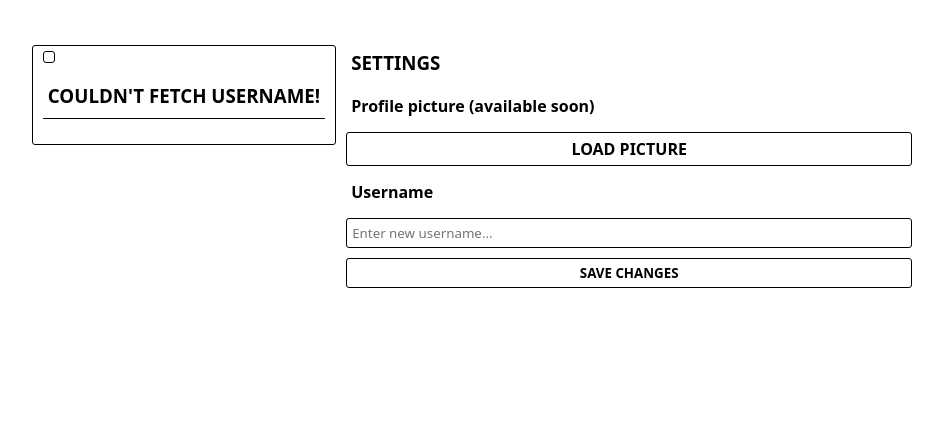
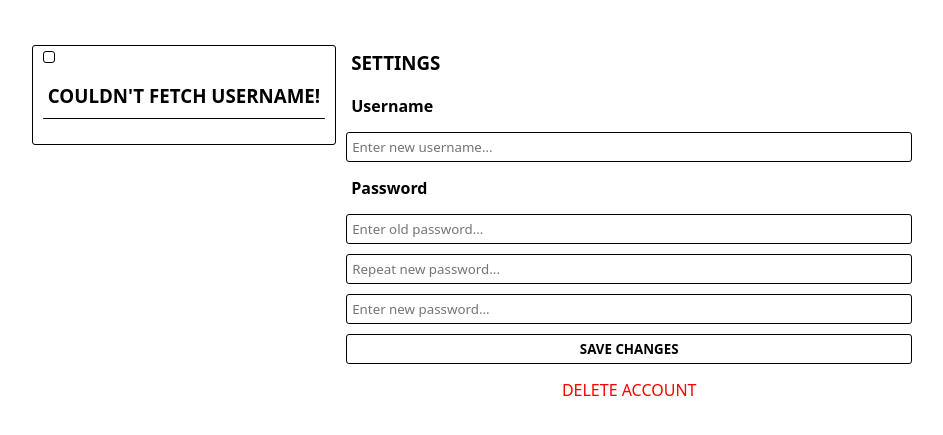
Before and after one commit to youngling-coder/BlogApp, a Flask app: template templates/settings.html in a window 1280 px wide. Shown: the top 435 px of the page, without its empty margins (168-1111 px from the left). Run offline with Flask 3, Linux system fonts and the light colour scheme; the template is opened without the code that fills it: values that come from a table or form of the project are taken from there, others are empty; some libraries are stand-ins or nearby versions.

Commit message:
Added comment. Added some new settings.

```diff
--- a/db.py
+++ b/db.py
@@ -120,7 +120,6 @@
 
             self.cursor.execute(request, (username, limit))
             res = self.cursor.fetchall()
-            #res = self._result_to_dict(result=res)
 
             return res
         except Exception as e:
--- a/forms.py
+++ b/forms.py
@@ -40,8 +40,12 @@
 
 
 class UpdateProfileForm(Form):
-    file_input = FileField(label="Upload pic", render_kw={"id": "profile_picture_uploader"},validators=[
-        FileAllowed(['image/*'])
-    ])
+    # file_input = FileField(label="Upload pic", render_kw={"id": "profile_picture_uploader"},validators=[
+    #     FileAllowed(['image/*'])
+    # ])
 
     new_username = StringField(validators=[validators.Length(max=32)], render_kw={"placeholder": "Enter new username..."})
+
+    old_password = PasswordField(validators=[validators.Length(max=64)], render_kw={"placeholder": "Enter old password..."})
+    new_password = PasswordField(validators=[validators.Length(max=64)], render_kw={"placeholder": "Enter new password..."})
+    rnew_password = PasswordField(validators=[validators.Length(max=64)], render_kw={"placeholder": "Repeat new password..."})
--- a/main.py
+++ b/main.py
@@ -5,8 +5,6 @@
 from werkzeug.security import generate_password_hash, check_password_hash
 from validators import *
 from flask_login import LoginManager, login_user, login_required, logout_user, current_user
-import psycopg2
-import os
 import uuid
 
 
@@ -35,77 +33,104 @@
 
 @app.before_request
 def create_db():
+    # Create database object before request
     global database
     database = db.BlogApp_DB()
 
 @login_manager.user_loader
 def load_user(uid):
+    # Login user with userID
     return UserLogin().from_db(user_id=uid, db=database)
 
 @app.route('/unlike/<redirect_username>/<int:postid>')
 @login_required
 def unlike(redirect_username, postid: int):
+    # Remove like from post with a specific id
     database.delete_like(username=current_user.get_username(), postid=postid)
 
+    # Redirect to the last visited page
     return redirect(url_for("feed", username=redirect_username))
 
 @app.route('/like/<redirect_username>/<int:postid>')
 @login_required
 def like(redirect_username, postid: int):
+    # Add like to the post with a specific id
     database.add_like(username=current_user.get_username(), postid=postid)
 
+    # Redirect to the last visited page
     return redirect(url_for("feed", username=redirect_username))
 
 @app.route("/feed/<username>", methods=["GET", "POST"])
 @login_required
 def feed(username):
+    # Create instances of the search user form and create post form
     search_user_form = SearchUserForm(request.form)
     create_post_form = CreatePostForm(request.form)
 
+    # Get the profile picture source for the user
     profile_picture_src = current_user.get_profile_picture_src()
 
-    visited_page_username = username
+    # Check if there's any data sent by POST method
+    if request.method == "POST":
 
-    if request.method == "POST":
+        # Check if create post form was submitted
         if "create_post_submit" in request.form.keys():
+
+            # Set up post content
             title = create_post_form.title.data
             content = create_post_form.content.data
 
+            # Check post for validity errors (all fields are filled etc.)
             post_validation_error = check_post_validity(title=title, content=content)
 
+            # Show flash notification if there's any errors
             if post_validation_error:
                 flash(post_validation_error, category="error")
             else:
+
+                # If there's no errors creating user post and adding it to database
                 database.create_post(creator=current_user.get_username(),
                                      title=title,
                                      content=content
                                      )
-                username = current_user.get_username()
 
+                # Clear create post form fields
                 create_post_form.content.data = ""
                 create_post_form.title.data = ""
         elif "search_user_submit" in request.form.keys():
+
+            # If user sends a username to search other user page
+            # Check if entered username valid
             username_validation_error = check_username_validity(username=search_user_form.username.data)
+
+            # Show error flash notification if there're any errors
             if username_validation_error:
                 flash(username_validation_error, category="error")
             else:
+
+                # If no errors found receiving user from database
                 user_exists = database.get_user(username=search_user_form.username.data)
-                print(user_exists)
+
+                # If user with searching username doesn't exists notifying user about it
                 if not user_exists:
                     flash("User does not exists!", category="error")
                 else:
+                    # If searching user exists redirecting to searching user feed
                     return redirect(url_for("feed", username=search_user_form.username.data))
 
+    # Get posts of needed user
     posts = database.get_user_posts(username=username)
-    user_likes_tuples = database.get_user_likes(username=current_user.get_username())
-    user_likes = [like[0] for like in user_likes_tuples]
 
+    # Obtain likes that user made
+    user_likes = database.get_user_likes(username=current_user.get_username())
+    user_likes = [like[0] for like in user_likes]
+
+    # Render user's feed
     return render_template(template_name_or_list="feed.html",
                            search_user_form=search_user_form,
                            create_post_form=create_post_form,
                            username=username,
                            profile_picture_src=profile_picture_src,
-                           visited_page_username=visited_page_username,
                            menu_items=menu_items,
                            user_likes=user_likes,
                            posts=posts,
@@ -116,68 +141,109 @@
 @app.route("/logout")
 @login_required
 def logout():
+    # Logout user
     logout_user()
+
+    # Redirect to home page
     return redirect(url_for("index"))
-
-
-def get_profile_picture_src(username):
-    return "." + url_for("static", filename=f"profile_img/{username}.png")
 
 
 @app.route("/settings", methods=["GET", "POST"])
 @login_required
 def settings():
+
+    # Create update form instance
     profile_update = UpdateProfileForm(request.form)
-    profile_picture_src = current_user.get_profile_picture_src()
 
+    # Check if there's any data sent by POST method
     if request.method == "POST":
 
+        # Set up new username
         username = profile_update.new_username.data
-        username_valid_error = check_username_validity(username=username)
-        username_exists_error = database.get_user(username=username)
+
+        # Check if user want to check username
         if username:
+
+            # Catch validity errors
+            username_valid_error = check_username_validity(username=username)
+
+            # Check if there's user with new username
+            username_exists_error = database.get_user(username=username)
+
+
             if not username_valid_error:
                 if not username_exists_error:
+
+                    # If there're no errors, update username and logging user out to update UserLogin instance
                     database.update_username(userid=int(current_user.get_id()),
                                              new_username=username)
                     flash("Success. Log in to apply changes!", category="success")
                     logout()
+
+                    # Reditect to the home page
                     return redirect(url_for("index"))
                 else:
+
+                    # Notifying user about Username Exists error
                     flash("Username already exists!", category="error")
             else:
+
+                # Notifying user about Username Validity error
                 flash(username_valid_error, category="error")
 
 
     return render_template("settings.html",
                            menu_items=menu_items,
-                           profile_picture_src=profile_picture_src,
+                           profile_picture_src=current_user.get_profile_picture_src(),
                            update_form=profile_update,
                            username=current_user.get_username()
                            )
 
 @app.route("/signup", methods=["GET", "POST"])
 def signup():
+
+    # Create Signup form instance
     form = SignupForm(request.form)
+
+    # Check if there's any data sent by POST method
     if request.method == "POST":
+
+        # Check signup data for validity errors
         validity_errors = (check_password_validity(psw=form.password.data), check_username_validity(username=form.username.data))
         validity_errors = tuple(filter(lambda x: x, validity_errors))
+
+        # Check if passwords are same
         passwords_are_same = form.password.data == form.rpassword.data
         if not validity_errors:
             if passwords_are_same:
+
+                # If passwords are same and there's no validity errors
+                # Obtain password hash
                 pwd_hash = generate_password_hash(password=form.password.data)
 
+                # Set default picture path
                 profile_picture_src = url_for("static", filename=f"profile_img/default.png")
-                error = database.add_user(form.username.data, pwd_hash, profile_picture_src=profile_picture_src)
 
-                if error:
-                    flash(error, category="error")
+                # Try to add a new user, and save any error message
+                user_exists_error = database.add_user(form.username.data, pwd_hash, profile_picture_src=profile_picture_src)
+
+                if user_exists_error:
+
+                    # Notify user if username is already taken
+                    flash(user_exists_error, category="error")
                 else:
+
+                    # Notify about successfull signup
                     flash("Signed up successfully!", category="success")
+
+                    # Redirect to the home page
                     return redirect(url_for("index"))
             else:
+                # Notify user that passwords doesn't match
                 flash("Passwords doesn't match!", category="error")
         else:
+
+            # Notify user about validity errors
             for error in validity_errors:
                 if error:
                     flash(error, category="error")
@@ -186,27 +252,46 @@
 
 @app.errorhandler(404)
 def error_404(error):
+
+    # Render page doesn't exist page
     return render_template("404.html", title="Not Found")
 
 @app.route("/index", methods=["GET", "POST"])
 @app.route("/", methods=["GET", "POST"])
 def index():
 
+    # Reditect user to feed if already logged in
     if current_user.is_authenticated:
         return redirect(url_for("feed", username=current_user.get_username()))
+
+    # Create Login form instance
     form = LoginForm(request.form)
 
+    # Check if there's any data sent by POST method
     if request.method == "POST":
+
+        # Check if there's any user with entered username
         user = database.get_user(form.username.data)
+
         if user:
+
+            # If user exists set user as a first match from the request result
             user = user[0]
+
             if check_password_hash(user["password"], form.password.data):
+
+                # If passwords match log user in and redirect to the feed
                 user_login = UserLogin().login(user=user)
                 login_user(user=user_login)
                 return redirect(url_for("feed", username=current_user.get_username()))
+            else:
 
-            flash("Double check your password!", category="error")
+                # Notify user about wrong password
+                flash("Double check your password!", category="error")
+
         else:
+
+            # Notify user to check username twice
             flash("No user with such username", category="error")
 
     return render_template("index.html", title="Log In", form=form)
--- a/templates/settings.html
+++ b/templates/settings.html
@@ -24,14 +24,27 @@
                 {% for cat, msg in get_flashed_messages(True) %}
                     <p class=" flash {{ cat }}">{{ msg }}</p>
                 {% endfor %}
-                <h4>Profile picture (available soon)</h4>
+
                 {{ update_form.csrf_token }}
+
+                <!-- Not available yet -->
+                <!-- <h4>Profile picture (available soon)</h4>
                 {{ update_form.file_input }}
-                <label class="image-input" for="profile_picture_uploader">Load picture</label>
+                <label class="image-input" for="profile_picture_uploader">Load picture</label> -->
 
                 <h4>Username</h4>
                 {{ update_form.new_username}}
+
+                <h4>Password</h4>
+                {{ update_form.old_password }}
+                {{ update_form.rnew_password }}
+                {{ update_form.new_password }}
+
                 <button>Save changes</button>
+
+                <a href="#" style=" text-align: center; color: red;">Delete account</a>
+
+
             </form>
         </section>
     </div>
```
Also changed, not shown: generate_posts.py (added, +21 -0 lines), templates/feed.html (+4 -4 lines).
